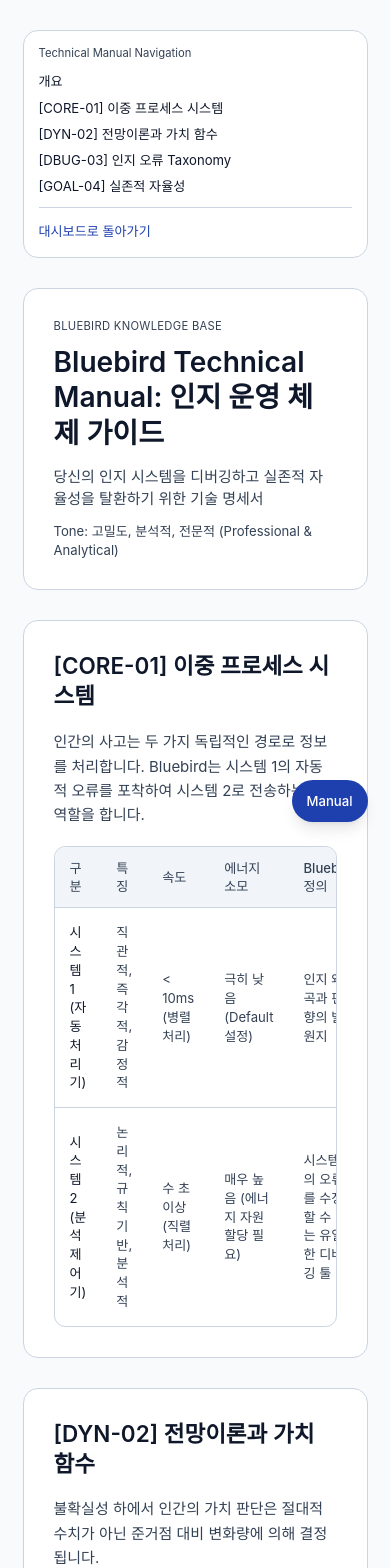
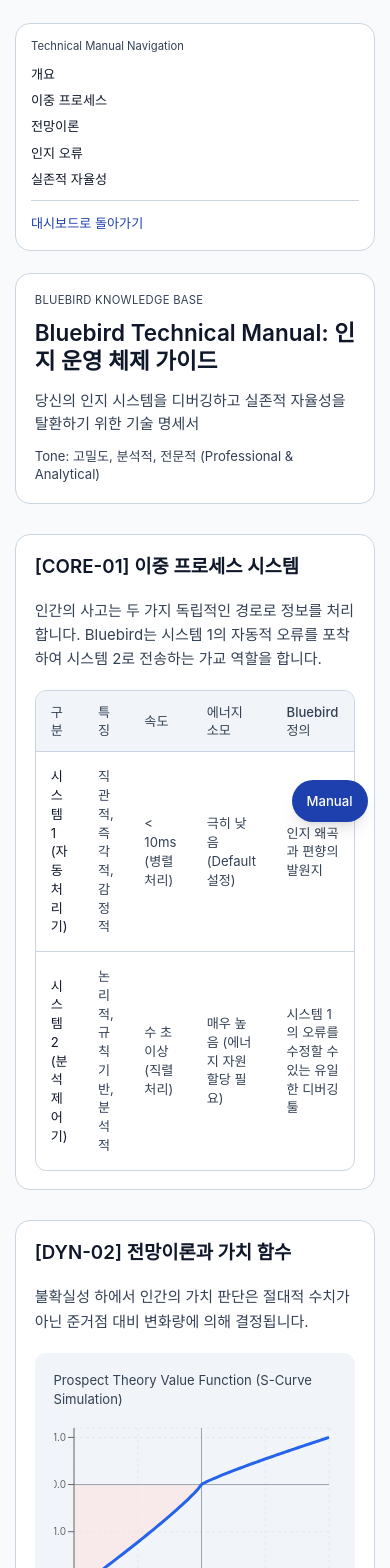
Before and after one commit to Aliasss/bluebird-mvp, a Next.js app: page /manual in a window 390 px wide. Shown: the top 1568 px of the page. Built offline with nearby package versions, Linux system fonts and the light colour scheme.

Commit message:
fix: show AI analysis progress state, remove numeric answer validation, fix manual mobile typography

```diff
--- a/app/analyze/[id]/page.tsx
+++ b/app/analyze/[id]/page.tsx
@@ -266,10 +266,6 @@
       setSaveError('답변을 입력해주세요.');
       return;
     }
-    if (!hasNumericContent(answers[currentQuestion])) {
-      setSaveError('답변에 숫자 또는 %를 포함해주세요.');
-      return;
-    }
     setSaveError(null);
     setCurrentQuestion((prev) => Math.min(prev + 1, questions.length - 1));
   };
@@ -282,10 +278,6 @@
   const handleSaveAnswers = async () => {
     if (answers.some((answer) => !answer.trim())) {
       setSaveError('세 질문에 모두 답변해주세요.');
-      return;
-    }
-    if (answers.some((answer) => !hasNumericContent(answer))) {
-      setSaveError('각 답변에 숫자 또는 %가 포함되어야 합니다.');
       return;
     }
 
@@ -316,13 +308,34 @@
   };
 
   if (loading) {
+    const stageMessages: Record<Stage, { title: string; sub: string }> = {
+      fetch: { title: '데이터를 불러오는 중...', sub: '' },
+      analyze: { title: 'AI가 인지 왜곡을 분석하고 있습니다', sub: '잠시만 기다려주세요. 보통 10~20초 정도 소요됩니다.' },
+      question: { title: '소크라테스식 질문을 생성하고 있습니다', sub: '분석 결과를 바탕으로 맞춤 질문을 만들고 있습니다.' },
+      done: { title: '완료', sub: '' },
+    };
+    const msg = stageMessages[stage];
+
     return (
       <main className="min-h-screen bg-background">
         <PageHeader title="분석 결과" backHref="/dashboard" />
-        <div className="max-w-2xl mx-auto px-4 sm:px-6 py-6 space-y-4">
-          <SkeletonCard lines={4} />
-          <SkeletonCard lines={3} />
-        </div>
+        {stage === 'fetch' ? (
+          <div className="max-w-2xl mx-auto px-4 sm:px-6 py-6 space-y-4">
+            <SkeletonCard lines={4} />
+            <SkeletonCard lines={3} />
+          </div>
+        ) : (
+          <div className="max-w-2xl mx-auto px-4 sm:px-6 py-16 flex flex-col items-center text-center gap-6">
+            <div className="relative w-16 h-16">
+              <div className="absolute inset-0 rounded-full border-4 border-background-tertiary" />
+              <div className="absolute inset-0 rounded-full border-4 border-primary border-t-transparent animate-spin" />
+            </div>
+            <div className="space-y-2">
+              <p className="text-base font-semibold text-text-primary">{msg.title}</p>
+              {msg.sub && <p className="text-sm text-text-secondary">{msg.sub}</p>}
+            </div>
+          </div>
+        )}
       </main>
     );
   }
--- a/app/manual/page.tsx
+++ b/app/manual/page.tsx
@@ -11,11 +11,11 @@
 } from '@/lib/content/technical-manual';
 
 const SECTION_LINKS = [
-  { id: 'intro', label: '개요' },
-  { id: 'core-01', label: '[CORE-01] 이중 프로세스 시스템' },
-  { id: 'dyn-02', label: '[DYN-02] 전망이론과 가치 함수' },
-  { id: 'dbug-03', label: '[DBUG-03] 인지 오류 Taxonomy' },
-  { id: 'goal-04', label: '[GOAL-04] 실존적 자율성' },
+  { id: 'intro', label: '개요', shortLabel: '개요' },
+  { id: 'core-01', label: '[CORE-01] 이중 프로세스 시스템', shortLabel: '이중 프로세스' },
+  { id: 'dyn-02', label: '[DYN-02] 전망이론과 가치 함수', shortLabel: '전망이론' },
+  { id: 'dbug-03', label: '[DBUG-03] 인지 오류 Taxonomy', shortLabel: '인지 오류' },
+  { id: 'goal-04', label: '[GOAL-04] 실존적 자율성', shortLabel: '실존적 자율성' },
 ] as const;
 
 export default function ManualPage() {
@@ -26,7 +26,7 @@
 
   return (
     <main className="min-h-screen bg-background">
-      <div className="max-w-7xl mx-auto px-6 py-8 grid grid-cols-1 lg:grid-cols-[260px_minmax(0,1fr)] gap-8">
+      <div className="max-w-7xl mx-auto px-4 sm:px-6 py-6 sm:py-8 grid grid-cols-1 lg:grid-cols-[260px_minmax(0,1fr)] gap-6 sm:gap-8">
         <aside className="lg:sticky lg:top-8 lg:self-start">
           <div className="bg-white border border-background-tertiary rounded-2xl p-4 space-y-3">
             <p className="text-xs text-text-secondary">Technical Manual Navigation</p>
@@ -37,7 +37,8 @@
                   href={`#${item.id}`}
                   className="block text-sm text-text-primary hover:text-primary transition-colors"
                 >
-                  {item.label}
+                  <span className="lg:hidden">{item.shortLabel}</span>
+                  <span className="hidden lg:inline">{item.label}</span>
                 </a>
               ))}
             </nav>
@@ -53,9 +54,9 @@
         </aside>
 
         <div className="space-y-8">
-          <section id="intro" className="bg-white rounded-2xl p-8 border border-background-tertiary">
+          <section id="intro" className="bg-white rounded-2xl p-5 sm:p-8 border border-background-tertiary">
             <p className="text-xs uppercase tracking-wide text-text-secondary mb-3">Bluebird Knowledge Base</p>
-            <h1 className="text-3xl md:text-4xl font-semibold text-text-primary leading-tight mb-4">
+            <h1 className="text-2xl sm:text-3xl md:text-4xl font-semibold text-text-primary leading-tight mb-4">
               {TECHNICAL_MANUAL_HEADER.title}
             </h1>
             <p className="text-base text-text-secondary mb-3">
@@ -66,8 +67,8 @@
             </p>
           </section>
 
-          <section id="core-01" className="bg-white rounded-2xl p-8 border border-background-tertiary space-y-5">
-            <h2 className="text-2xl font-semibold text-text-primary">{coreSection?.title}</h2>
+          <section id="core-01" className="bg-white rounded-2xl p-5 sm:p-8 border border-background-tertiary space-y-5">
+            <h2 className="text-xl sm:text-2xl font-semibold text-text-primary">{coreSection?.title}</h2>
             <p className="text-text-secondary leading-relaxed">{coreSection?.content}</p>
             <div className="overflow-x-auto rounded-xl border border-background-tertiary">
               <table className="min-w-full text-sm">
@@ -95,8 +96,8 @@
             </div>
           </section>
 
-          <section id="dyn-02" className="bg-white rounded-2xl p-8 border border-background-tertiary space-y-5">
-            <h2 className="text-2xl font-semibold text-text-primary">{dynSection?.title}</h2>
+          <section id="dyn-02" className="bg-white rounded-2xl p-5 sm:p-8 border border-background-tertiary space-y-5">
+            <h2 className="text-xl sm:text-2xl font-semibold text-text-primary">{dynSection?.title}</h2>
             <p className="text-text-secondary leading-relaxed">{dynSection?.content}</p>
             <div className="bg-background-secondary rounded-xl p-5">
               <p className="text-sm text-text-secondary mb-3">Prospect Theory Value Function (S-Curve Simulation)</p>
@@ -113,8 +114,8 @@
             </div>
           </section>
 
-          <section id="dbug-03" className="bg-white rounded-2xl p-8 border border-background-tertiary space-y-5">
-            <h2 className="text-2xl font-semibold text-text-primary">{dbugSection?.title}</h2>
+          <section id="dbug-03" className="bg-white rounded-2xl p-5 sm:p-8 border border-background-tertiary space-y-5">
+            <h2 className="text-xl sm:text-2xl font-semibold text-text-primary">{dbugSection?.title}</h2>
             <p className="text-text-secondary leading-relaxed">{dbugSection?.content}</p>
             <div className="space-y-3">
               {DISTORTION_GLOSSARY.map((item, index) => (
@@ -134,8 +135,8 @@
             </div>
           </section>
 
-          <section id="goal-04" className="bg-white rounded-2xl p-8 border border-background-tertiary space-y-5">
-            <h2 className="text-2xl font-semibold text-text-primary">{goalSection?.title}</h2>
+          <section id="goal-04" className="bg-white rounded-2xl p-5 sm:p-8 border border-background-tertiary space-y-5">
+            <h2 className="text-xl sm:text-2xl font-semibold text-text-primary">{goalSection?.title}</h2>
             <p className="text-text-secondary leading-relaxed">{goalSection?.content}</p>
           </section>
         </div>
```
